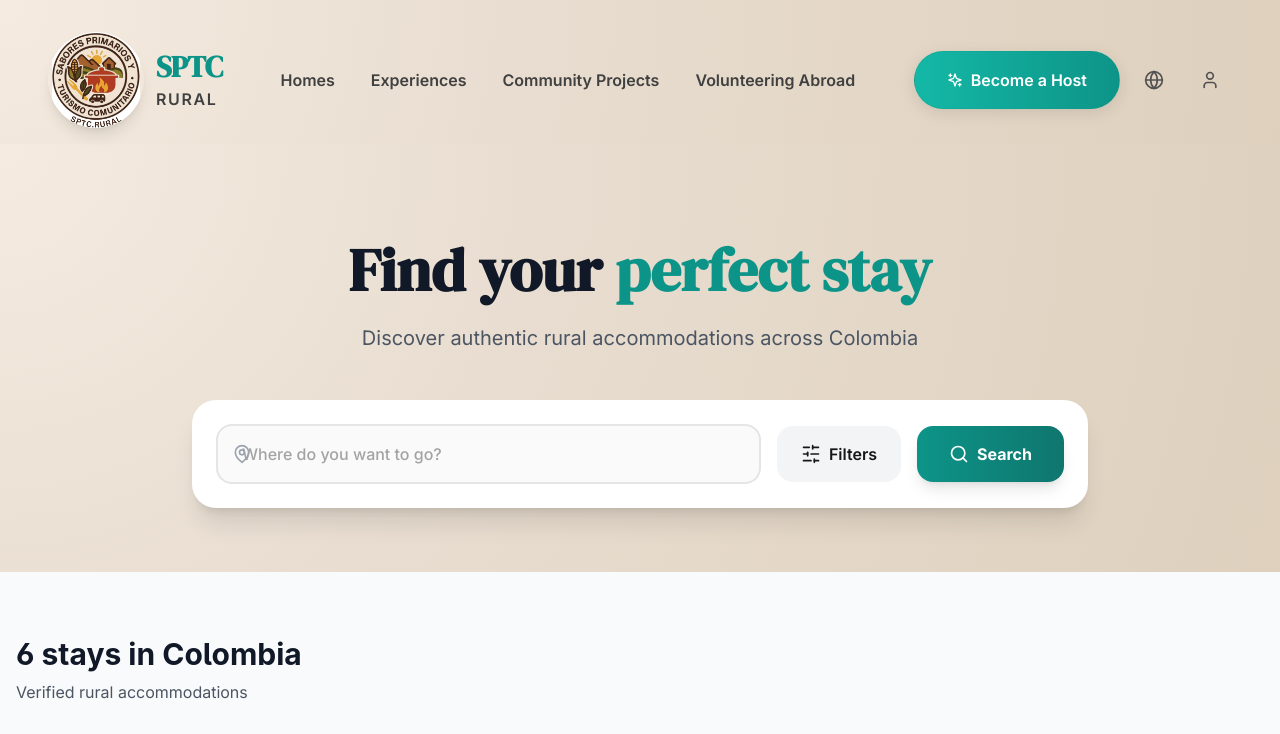
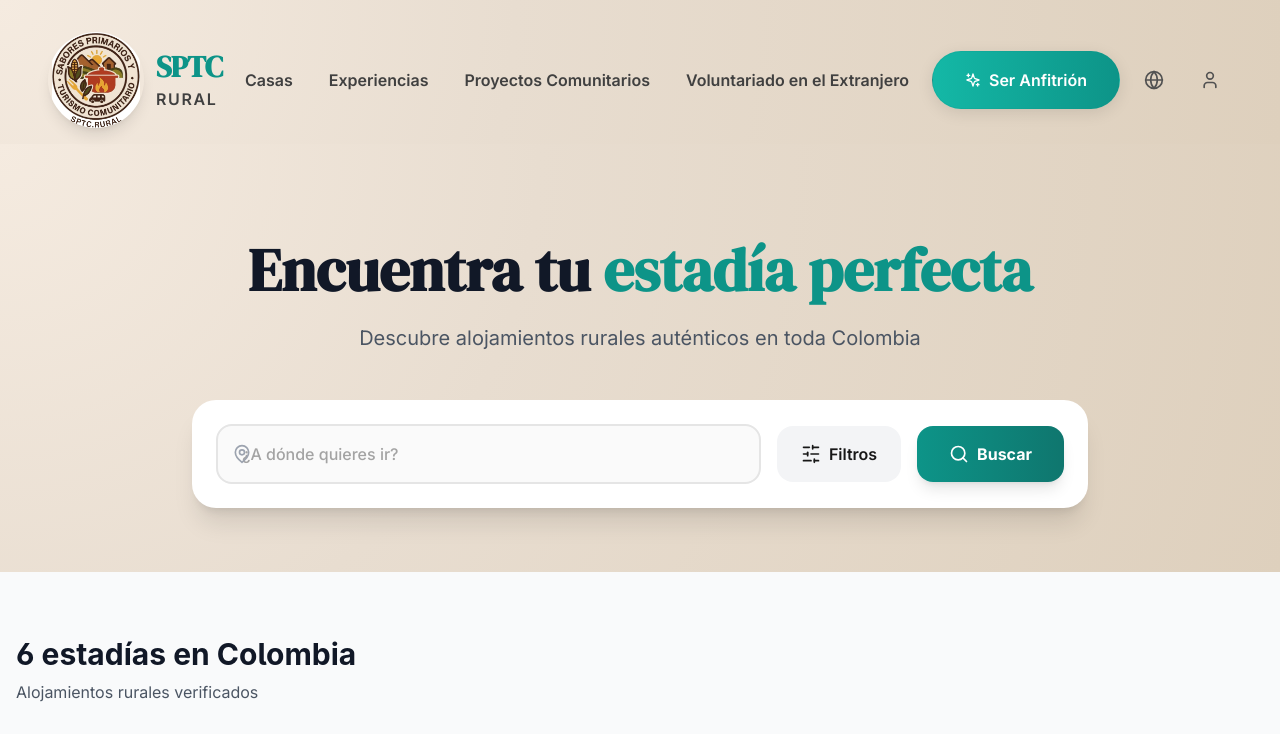
Before and after one commit to EwanM-84/ibiza-app, a Next.js app: page /homes in a window 1280 px wide. Shown: the top 734 px of the page. Built offline with nearby package versions, Linux system fonts and the light colour scheme.

Commit message:
Set Spanish as default language

```diff
--- a/contexts/LanguageContext.tsx
+++ b/contexts/LanguageContext.tsx
@@ -12,13 +12,16 @@ interface LanguageContextType {
 const LanguageContext = createContext<LanguageContextType | undefined>(undefined);
 
 export function LanguageProvider({ children }: { children: ReactNode }) {
-  const [language, setLanguageState] = useState<Language>("en");
+  const [language, setLanguageState] = useState<Language>("es");
 
   // Load language from localStorage on mount
   useEffect(() => {
     const savedLang = localStorage.getItem("language") as Language;
     if (savedLang && (savedLang === "en" || savedLang === "es")) {
       setLanguageState(savedLang);
+    } else {
+      // Set default to Spanish if no saved preference
+      setLanguageState("es");
     }
   }, []);
 
```
